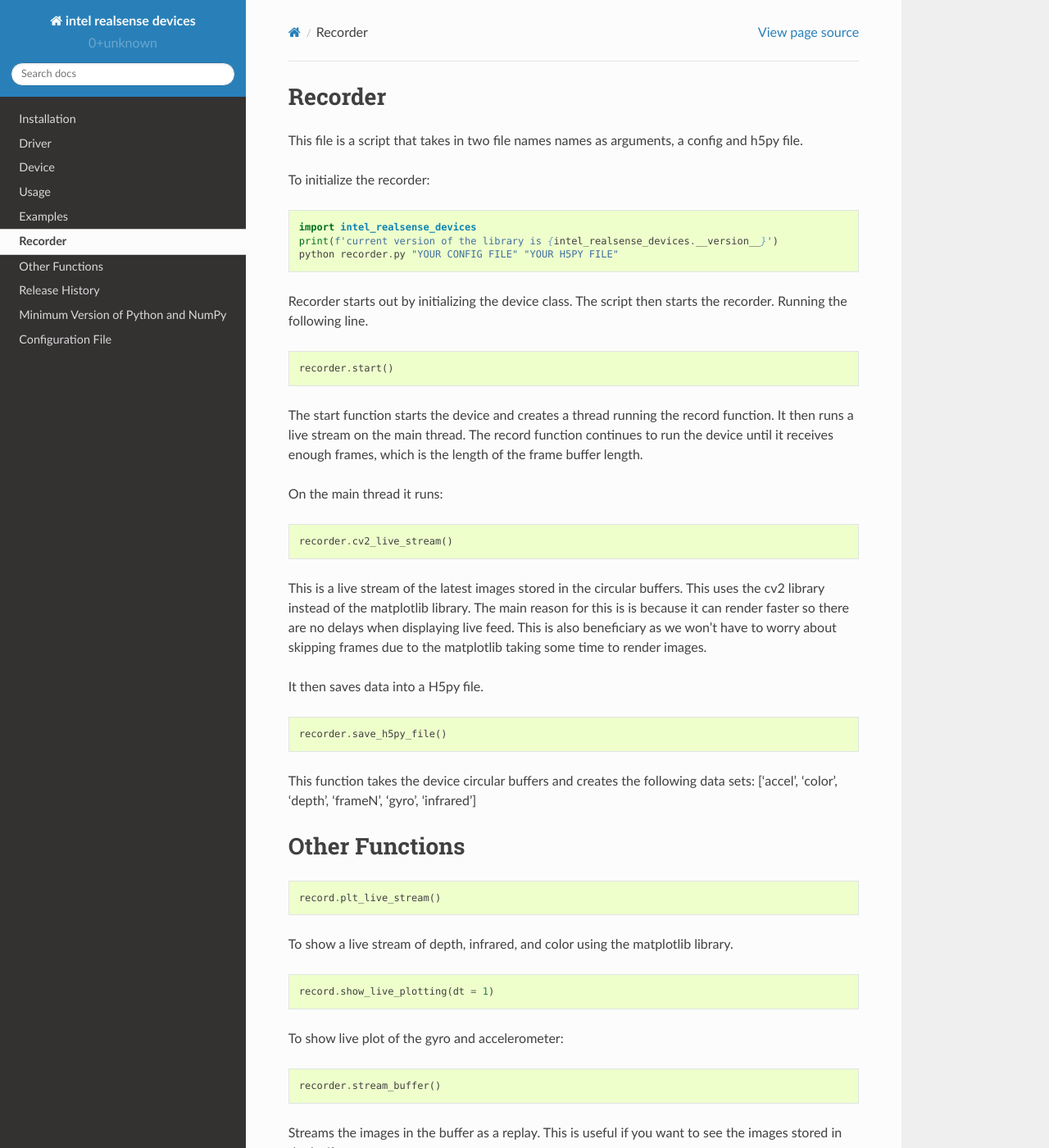
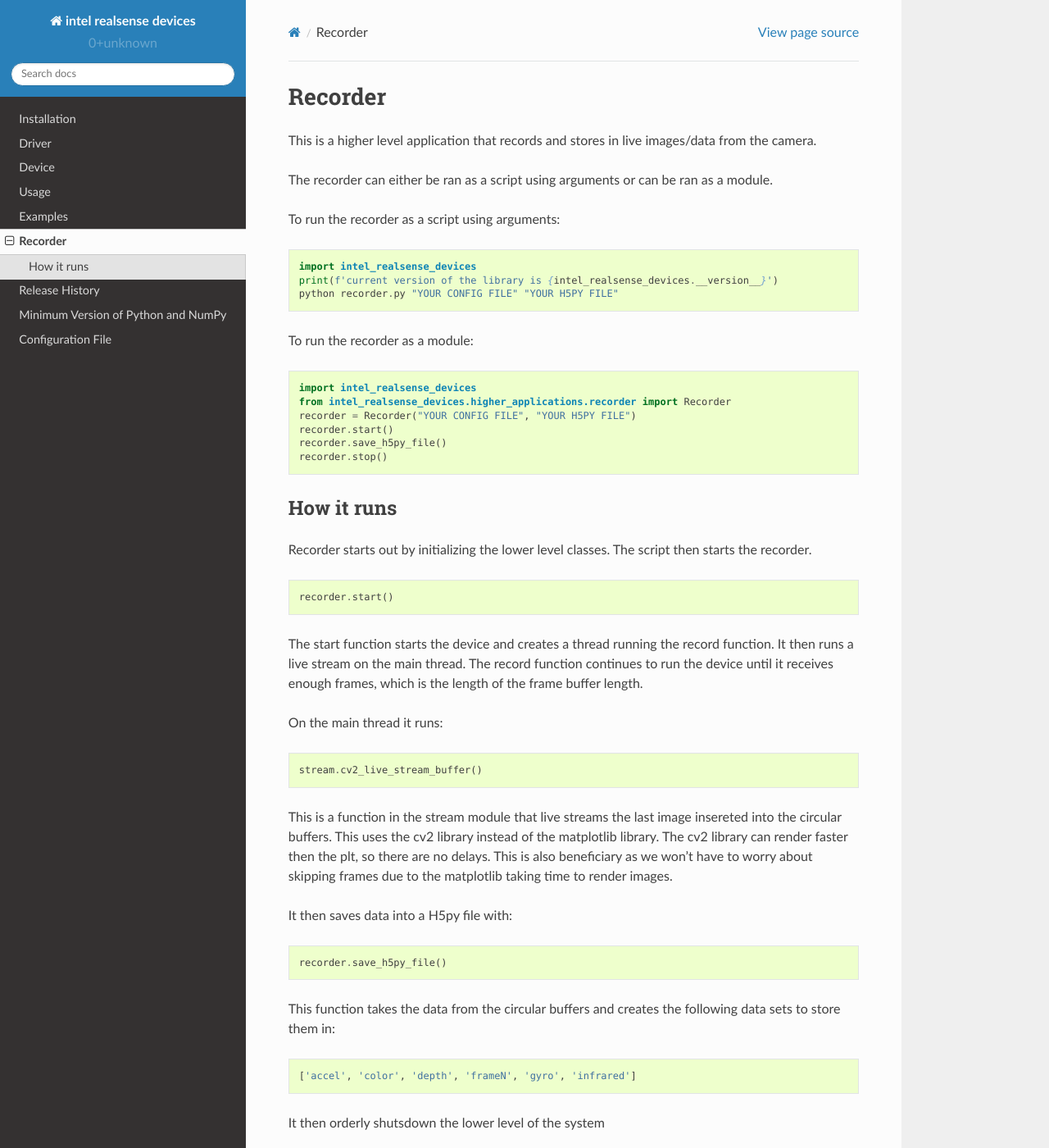
Before and after one commit to vstadnytskyi/intel-realsense-devices, a Sphinx documentation site: the page built from docs/source/recorder.rst, in a window 1280 px wide and 1400 px high. Shown: the whole window at 82% size. Built offline with Sphinx 7.4.7 and the Read the Docs theme 2.0.0, drawn with Linux system fonts in a browser that asks for light colours; some of the changed text lies outside the part shown.

Commit message:
updated documentation on how it runs and how to run it

```diff
--- a/docs/source/recorder.rst
+++ b/docs/source/recorder.rst
@@ -2,9 +2,11 @@
 Recorder
 ============
 
-This file is a script that takes in two file names names as arguments, a config and h5py file.
+This is a higher level application that records and stores in live images/data from the camera.
 
-To initialize the recorder:
+The recorder can either be ran as a script using arguments or can be ran as a module.
+
+To run the recorder as a script using arguments:
 
 .. code-block:: python
 
@@ -12,7 +14,21 @@ To initialize the recorder:
     print(f'current version of the library is {intel_realsense_devices.__version__}')
     python recorder.py "YOUR CONFIG FILE" "YOUR H5PY FILE"
 
-Recorder starts out by initializing the device class. The script then starts the recorder. Running the following line.
+To run the recorder as a module:
+
+.. code-block:: python
+
+    import intel_realsense_devices
+    from intel_realsense_devices.higher_applications.recorder import Recorder
+    recorder = Recorder("YOUR CONFIG FILE", "YOUR H5PY FILE")
+    recorder.start()
+    recorder.save_h5py_file()
+    recorder.stop()
+
+How it runs
+------------
+
+Recorder starts out by initializing the lower level classes. The script then starts the recorder.
 
 .. code-block:: python
 
@@ -26,50 +42,28 @@ On the main thread it runs:
 
 .. code-block:: python
 
-    recorder.cv2_live_stream()
+    stream.cv2_live_stream_buffer()
 
-This is a live stream of the latest images stored in the circular buffers. This uses the cv2 library instead of the
-matplotlib library. The main reason for this is is because it can render faster so there are no delays when displaying
-live feed. This is also beneficiary as we won't have to worry about skipping frames due to the matplotlib taking some time
-to render images.
+This is a function in the stream module that live streams the last image insereted into the circular buffers.
+This uses the cv2 library instead of the matplotlib library. The cv2 library can render faster then the plt,
+so there are no delays. This is also beneficiary as we won't have to worry about skipping frames due to the
+matplotlib taking time to render images.
 
-It then saves data into a H5py file.
+It then saves data into a H5py file with:
 
 .. code-block:: python
 
     recorder.save_h5py_file()
 
-This function takes the device circular buffers and creates the following data sets:
-['accel', 'color', 'depth', 'frameN', 'gyro', 'infrared']
-
-
-=================
-Other Functions
-=================
-
+This function takes the data from the circular buffers and creates the following data sets to store them in:
 
 .. code-block:: python
 
-   record.plt_live_stream()
+  ['accel', 'color', 'depth', 'frameN', 'gyro', 'infrared']
 
-To show a live stream of depth, infrared, and color using the matplotlib library.
 
+It then orderly shutsdown the lower level of the system
 
 .. code-block:: python
 
-    record.show_live_plotting(dt = 1)
-
-To show live plot of the gyro and accelerometer:
-
-.. code-block:: python
-
-    recorder.stream_buffer()
-
-Streams the images in the buffer as a replay. This is useful if you want to
-see the images stored in the buffer.
-
-.. code-block:: python
-
-    recorder.read_h5py_file
-
-This function reads the hp5y file data sets, For testing purposes.
+    recorder.stop()
```
